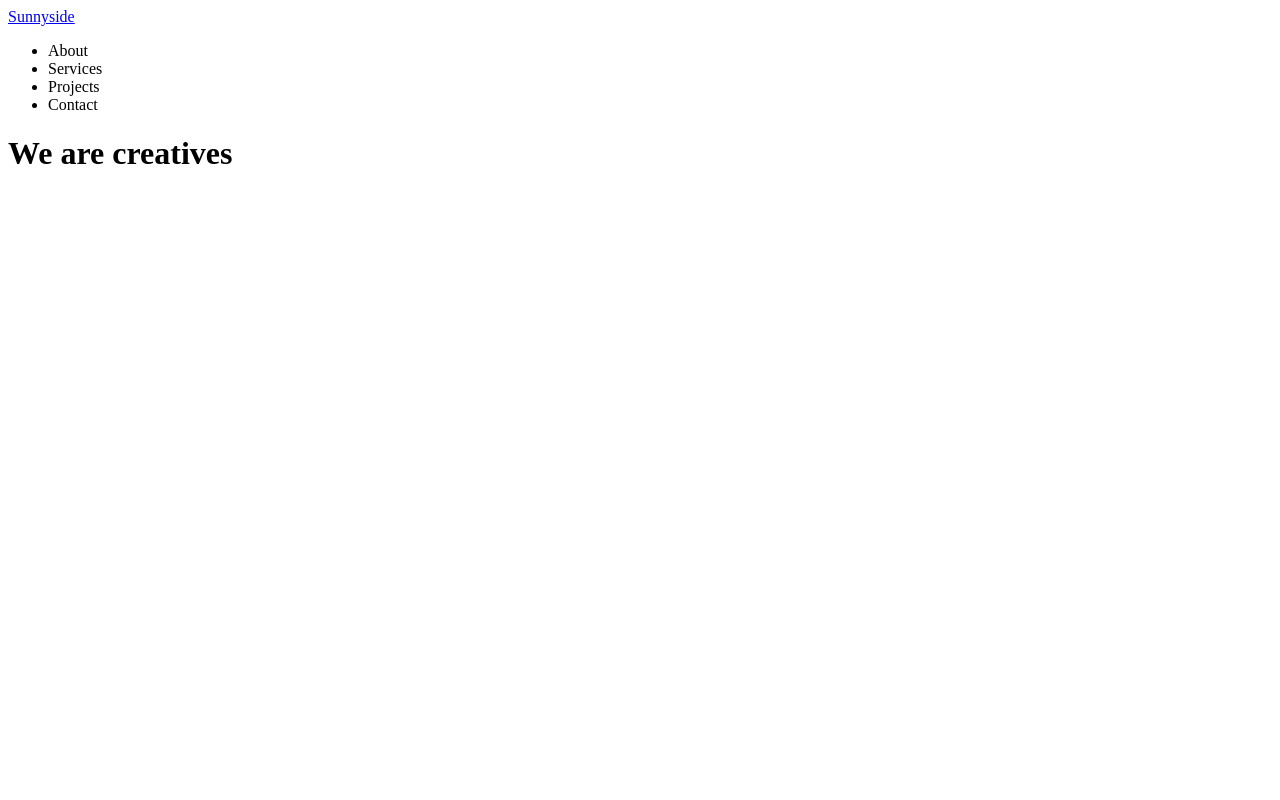
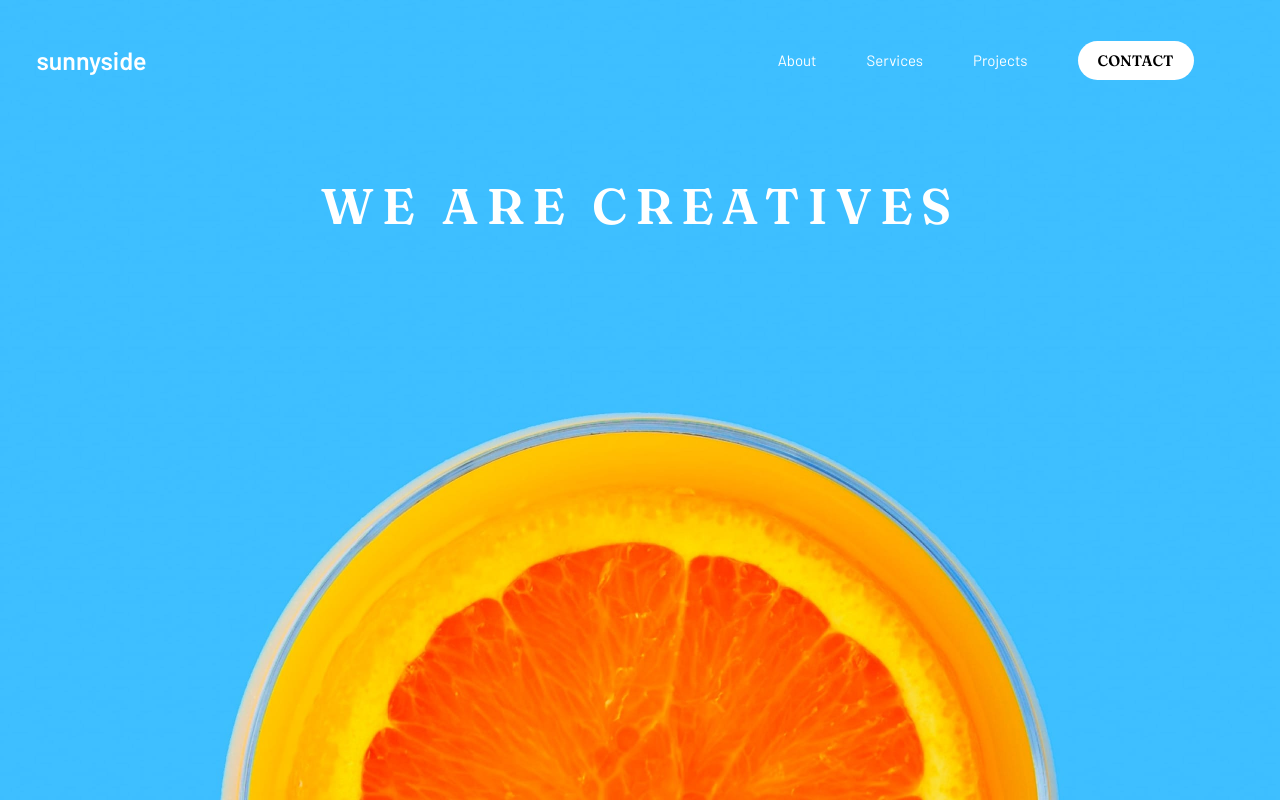
Before and after one commit to thalya-codes/sunnyside-agency, a plain HTML site: page index.html in a window 1280 px wide. Drawn offline with Linux system fonts and the light colour scheme.

Commit message:
Seção cabeçalho concluída

```diff
--- /dev/null
+++ b/assets/css/reset.css
@@ -0,0 +1,7 @@
+* {
+    margin: 0;
+    padding: 0;
+    text-decoration: none;
+    box-sizing: border-box;
+    font-size: 10px;
+}
--- /dev/null
+++ b/assets/css/style-guide.css
@@ -0,0 +1,20 @@
+/*
+    Fontes
+    'Barlow', sans-serif;
+    'Fraunces', serif;
+*/
+:root {
+    /*Primary*/
+    --soft-red: hsl(7, 99%, 70%);
+    --yellow: hsl(51, 100%, 49%);
+    --dark-desaturated-cyan:  hsl(167, 40%, 24%);
+    --dark-blue: hsl(198, 62%, 26%);
+    --dark-moderate-cyan: hsl(168, 34%, 41%);
+
+    /*Neutral*/
+    --very-dark-desaturated-blue: hsl(212, 27%, 19%);
+    --very-dark-grayish-blue:  hsl(213, 9%, 39%);
+    --dark-grayish-blue: hsl(232, 10%, 55%);
+    --grayish-blue: hsl(210, 4%, 67%);
+    --white: hsl(0, 0%, 100%);
+}
--- a/assets/css/style.css
+++ b/assets/css/style.css
@@ -1 +1,64 @@
-//reset
+.cabecalho {
+    width: 100vw;
+    height: 100vh;
+
+    background-image: url('../images/desktop/image-header.jpg');
+    background-repeat: no-repeat;
+    background-size: cover;
+    background-position: 50% 18%;
+    background-attachment: scroll;
+
+    color: var(--white);
+
+}
+.container-menu {
+    display: flex;
+    width: 100vw;
+    justify-content: space-around;
+    align-items: center;
+    padding-top: 4.5rem;
+
+}
+.titulo-menu {
+    font-family: 'Barlow', sans-serif;
+    color: var(--white);
+    font-weight: 600;
+    font-size: 2.5rem;
+}
+.menu-lista {
+    display: flex;
+    width: 80vw;
+    justify-content: flex-end;
+    list-style: none;
+}
+.menu-lista li:not(.btn-contato) {
+    margin-right: 5rem;
+}
+.menu-lista-link {
+    font-size: 1.5rem;
+}
+.menu-lista-link:not(.btn-contato) {
+    font-family: 'Barlow', sans-serif;
+    cursor: pointer;
+}
+.menu-lista .btn-contato {
+    color: black;
+    text-transform: uppercase;
+    font-weight: 600;
+    font-family: 'Fraunces', serif;
+    background-color: var(--white);
+    border-radius: 25px;
+    padding-top: 10px;
+    padding-bottom: 10px;
+    padding-left:  20px;
+    padding-right:  20px;
+}
+
+.titulo-cabecalho {
+    text-transform: uppercase;
+    font-family: 'Fraunces', serif;
+    text-align: center;
+    font-size: 5rem;
+    letter-spacing: 8px;
+    padding-top: 10rem;
+}
--- a/index.html
+++ b/index.html
@@ -5,6 +5,12 @@
   <meta name="viewport" content="width=device-width, initial-scale=1.0"> <!-- displays site properly based on user's device -->
 
   <link rel="icon" type="image/png" sizes="32x32" href="./images/favicon-32x32.png">
+
+  <link href="https://fonts.googleapis.com/css2?family=Barlow:wght@100;300;400;500;600&family=Fraunces:wght@100;300;400;500;600&display=swap" rel="stylesheet">
+
+  <link rel="stylesheet" href="assets/css/reset.css">
+
+  <link rel="stylesheet" href="assets/css/style-guide.css">
 
   <link rel="stylesheet" href="/assets/css/style.css">
 
@@ -20,16 +26,19 @@
   <!--Padrao de escrita: este-aqui -->
   <header class="cabecalho">
     <nav class='container-menu'>
-      <a href='#' class='menu-titulo'>Sunnyside</a>
+      <a href='#' class='titulo-menu'>sunnyside</a>
       <ul class='menu-lista'>
         <li><a class="menu-lista-link">About</a></li>
         <li><a class="menu-lista-link">Services</a></li>
         <li><a class="menu-lista-link">Projects</a></li>
-        <li><a class="menu-lista-link">Contact</a></li>
+        <li><a class="menu-lista-link btn-contato">Contact</a></li>
       </ul>
     </nav>
-    <h1>We are creatives</h1>
+    <h1 class='titulo-cabecalho'>We are creatives</h1>
   </header>
+
+
+
   <!--
 
 
```
